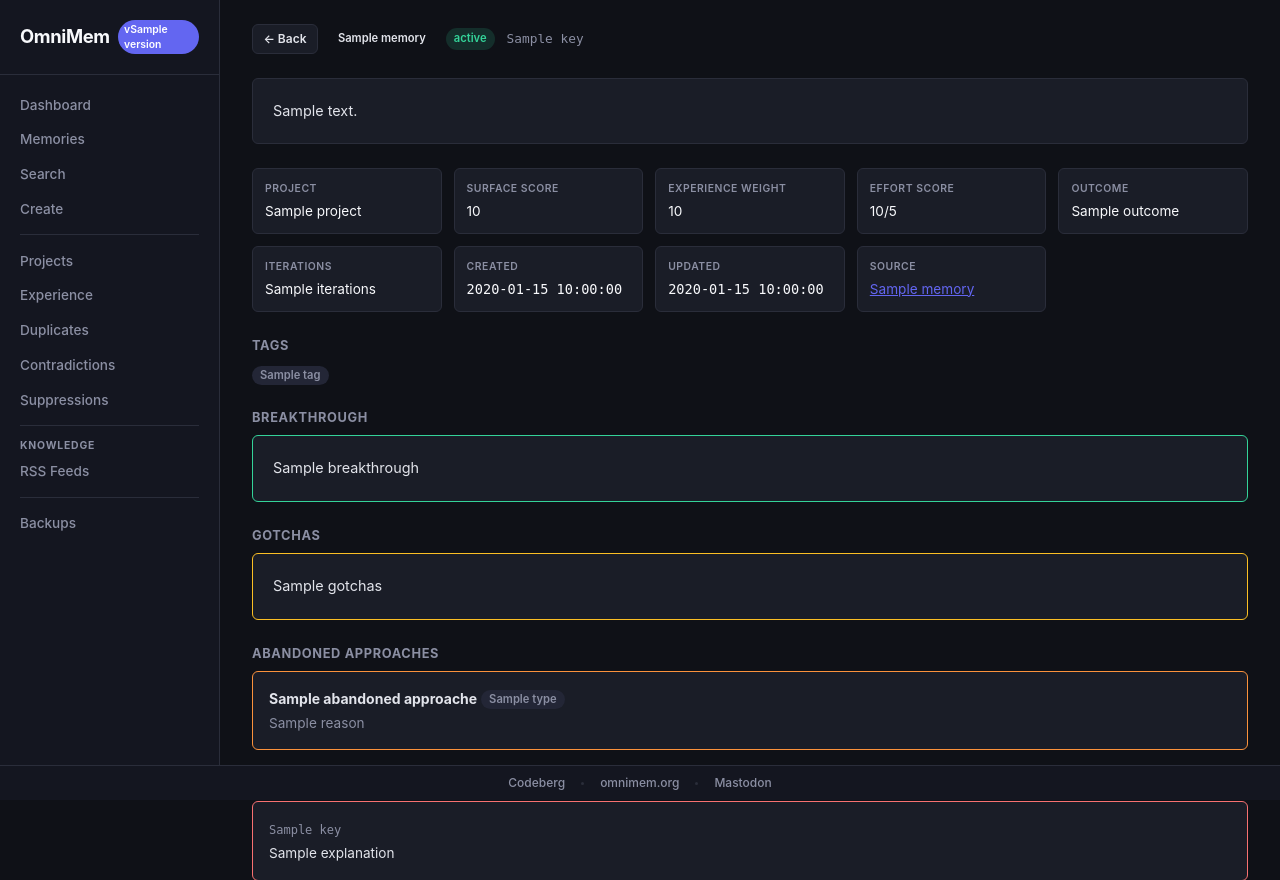
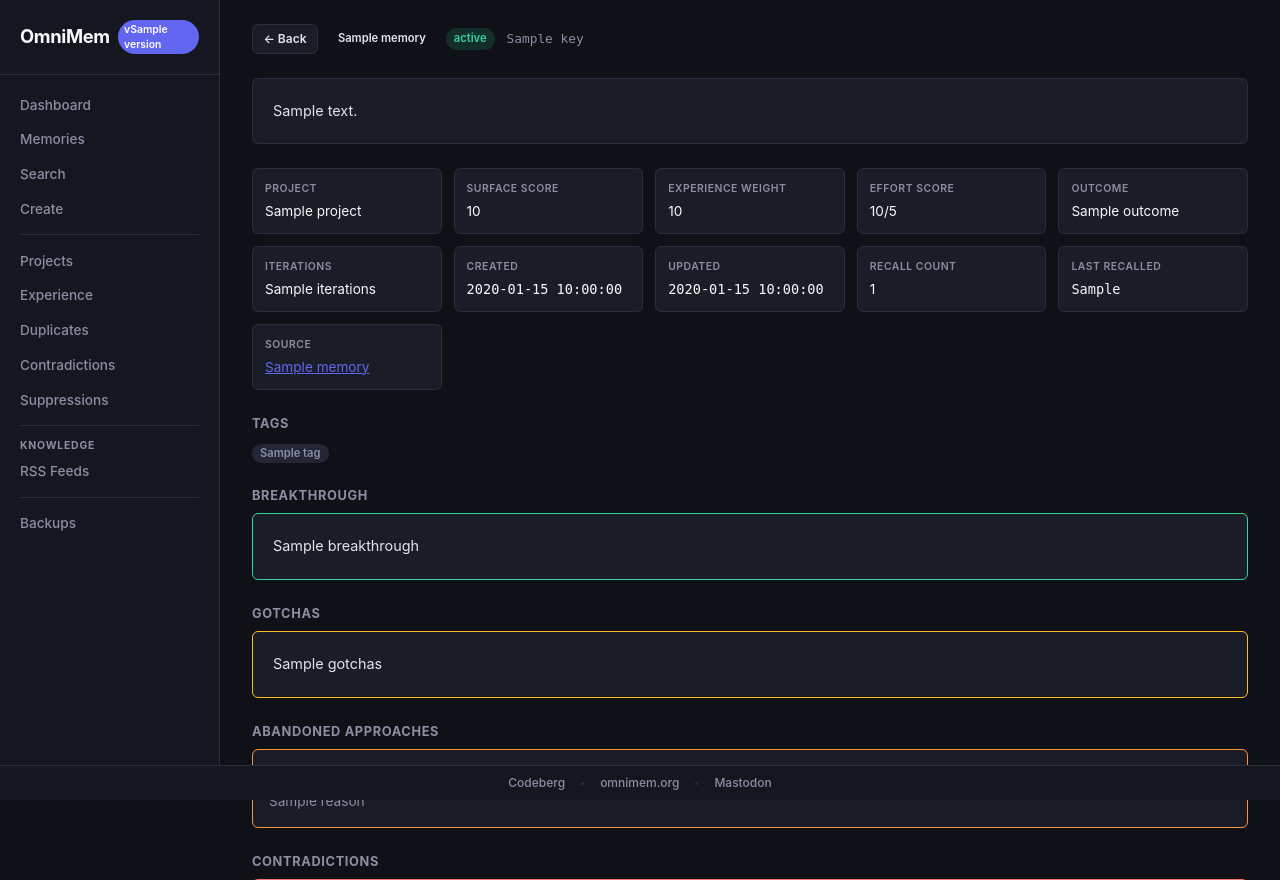
Before and after one commit to richarvey/OmniMem, a Python web app: template web_ui/templates/detail.html in a window 1280 px wide. Shown: the top 880 px of the page. Run offline with Jinja, Linux system fonts and the light colour scheme; the template is opened without the code that fills it: most values are stand-ins (such as "Sample title", 1, 10 or a date in 2020).

Commit message:
Show recall_count and last_recalled in detail view and explain_memory
Adds recall count and last recalled timestamp to the memory detail page
meta grid and to the explain_memory MCP tool output.

Co-Authored-By: Claude Opus 4.6 (1M context) <noreply@anthropic.com>

```diff
--- a/mcp_server/tools/audit.py
+++ b/mcp_server/tools/audit.py
@@ -208,6 +208,8 @@ def explain_memory(key: str) -> dict[str, Any]:
         "deprioritised_reason": data.get("deprioritised_reason") or None,
         "reinstate_hints": _safe_json_loads(data.get("reinstate_hints", "[]")),
         "contradictions": _safe_json_loads(data.get("contradictions", "[]")),
+        "recall_count": int(data.get("recall_count") or 0),
+        "last_recalled": data.get("last_recalled"),
     }
 
     # Additional context fields for knowledge namespace
--- a/web_ui/routes/detail.py
+++ b/web_ui/routes/detail.py
@@ -93,6 +93,8 @@ async def memory_detail(request: Request) -> HTMLResponse:
         "deprioritised_reason": data.get("deprioritised_reason", ""),
         "source_url": data.get("source_url", ""),
         "feed_name": data.get("feed_name", ""),
+        "recall_count": int(data.get("recall_count") or 0),
+        "last_recalled": fmt_ts(data.get("last_recalled")) if data.get("last_recalled") else "Never",
         "created_at": fmt_ts(data.get("created_at")),
         "updated_at": fmt_ts(data.get("updated_at")),
     }
--- a/web_ui/templates/detail.html
+++ b/web_ui/templates/detail.html
@@ -59,6 +59,16 @@
   <div class="meta-item">
     <div class="meta-label">Updated</div>
     <div class="meta-value mono">{{ memory.updated_at }}</div>
+  </div>
+
+  <div class="meta-item">
+    <div class="meta-label">Recall Count</div>
+    <div class="meta-value">{{ memory.recall_count }}</div>
+  </div>
+
+  <div class="meta-item">
+    <div class="meta-label">Last Recalled</div>
+    <div class="meta-value mono">{{ memory.last_recalled }}</div>
   </div>
 
   {% if memory.source_url %}
```
